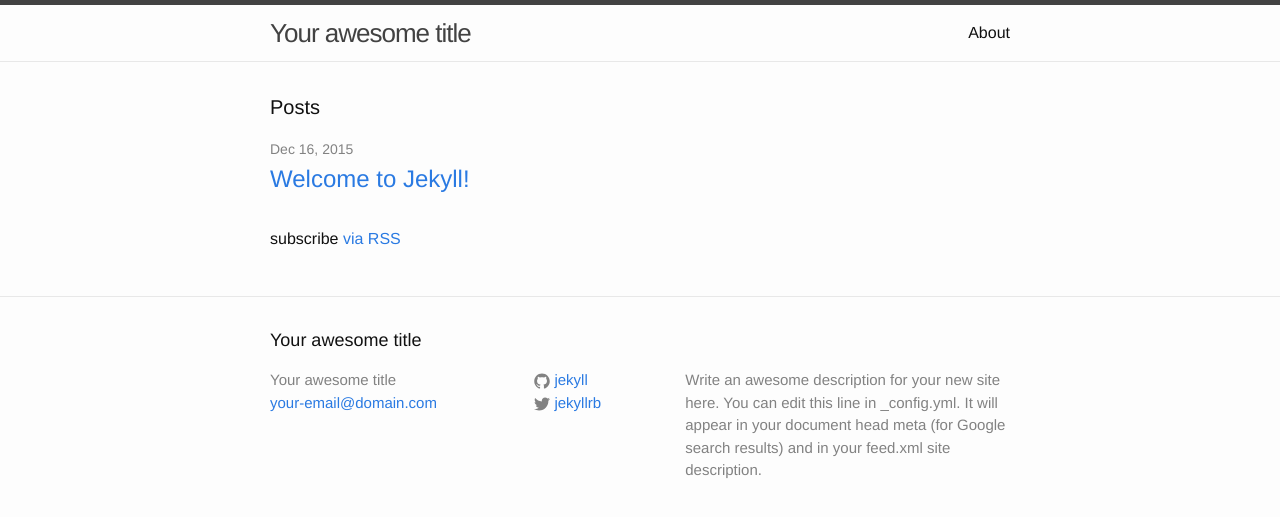
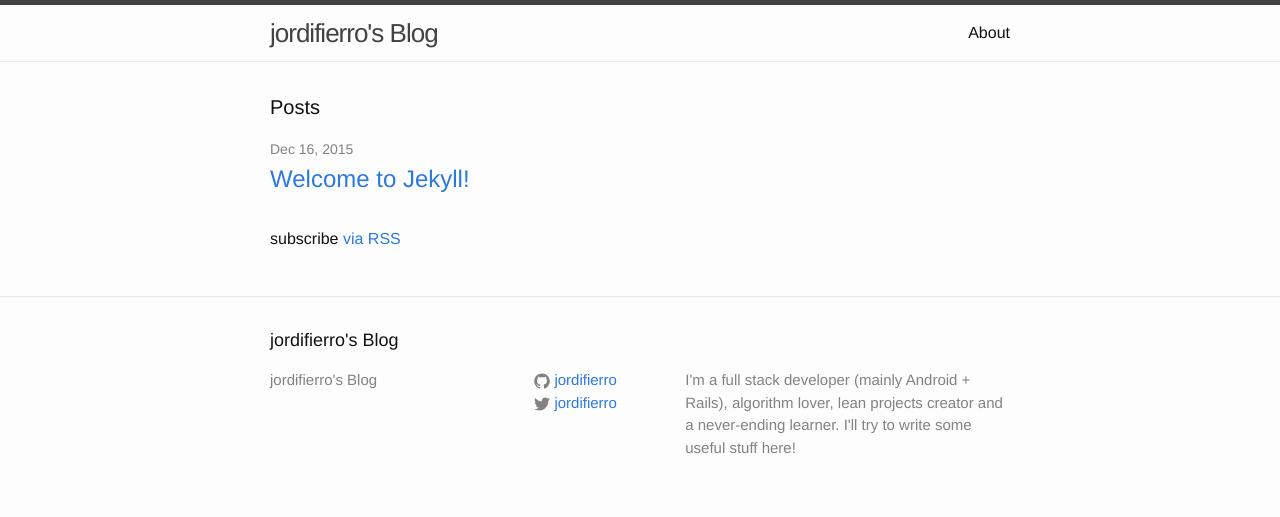
Before and after one commit to jordifierro/jordifierro.github.io, a Jekyll site: the page built from index.html, in a window 1280 px wide. Shown: the top 517 px of the page. Built offline with Jekyll 4.4.1, drawn with Linux system fonts in a browser that asks for light colours.

Commit message:
Customize configuration values

```diff
--- a/_config.yml
+++ b/_config.yml
@@ -6,16 +6,16 @@
 # 'jekyll serve'. If you change this file, please restart the server process.
 
 # Site settings
-title: Your awesome title
-email: your-email@domain.com
+title: jordifierro's Blog
+email:
 description: > # this means to ignore newlines until "baseurl:"
-  Write an awesome description for your new site here. You can edit this
-  line in _config.yml. It will appear in your document head meta (for
-  Google search results) and in your feed.xml site description.
+  I'm a full stack developer (mainly Android + Rails), algorithm lover,
+  lean projects creator and a never-ending learner.
+  I'll try to write some useful stuff here!
 baseurl: "" # the subpath of your site, e.g. /blog
-url: "http://yourdomain.com" # the base hostname & protocol for your site
-twitter_username: jekyllrb
-github_username:  jekyll
+url: "http://jordifierro.github.io" # the base hostname & protocol for your site
+twitter_username: jordifierro
+github_username:  jordifierro
 
 # Build settings
 markdown: kramdown
```
